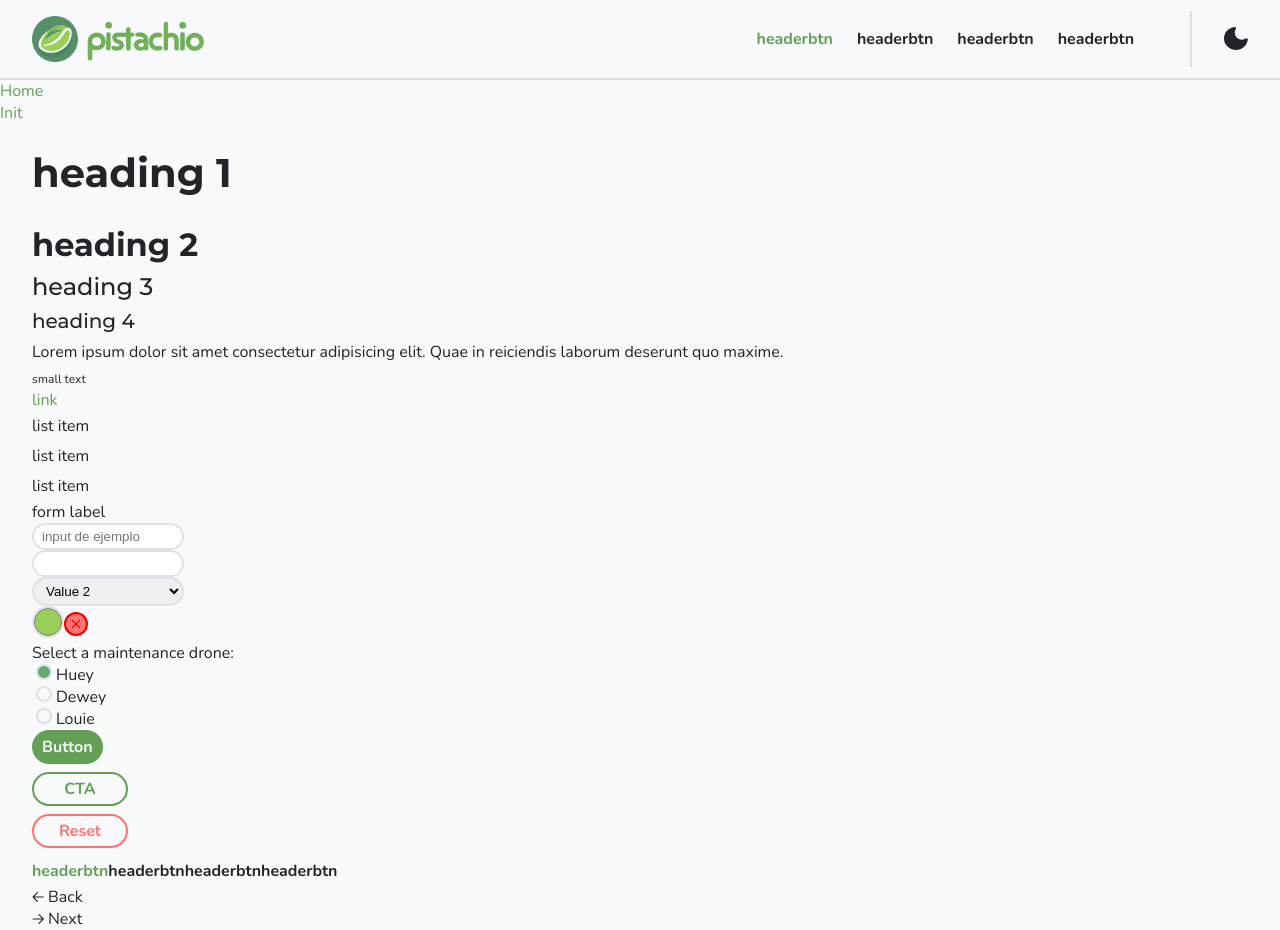
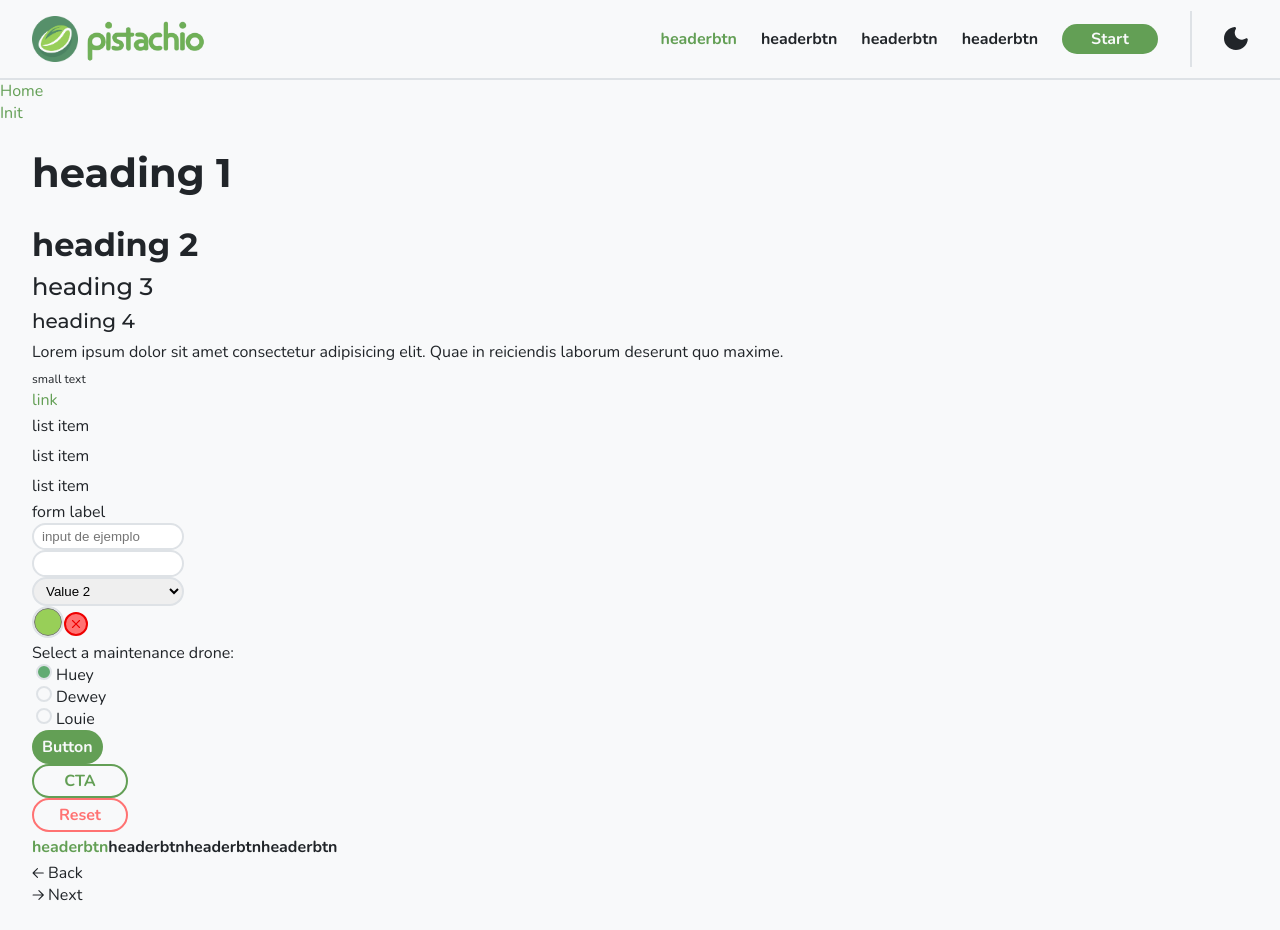
Before and after one commit to devMateos/pistachioCSS, a Vue app: page / in a window 1280 px wide. After the commit the page ends 906 px from the top, so only its background shows below. Built offline with nearby package versions, Linux system fonts and the light colour scheme.

Commit message:
chore(Header): Create mobile version of header

```diff
--- a/src/assets/css/atoms.css
+++ b/src/assets/css/atoms.css
@@ -55,7 +55,7 @@ h4, .h4 {
 /* FORMS */
 /* Input */
 .form__input-item {     /* inputs (text, number, etc.), textarea, select */
-  border: var(--border-style) var(--border-width) var(--border-color);
+  border: var(--border-standard);
   border-radius: var(--border-round);
   outline: none;
   padding: var(--spacing-XS) var(--spacing-S);
@@ -64,7 +64,7 @@ h4, .h4 {
 /* Input color */
 .form__input-color {
   appearance: auto;
-  border: var(--border-style) var(--border-width) var(--border-color);
+  border: var(--border-standard);
   border-radius: var(--border-round);
   height: var(--font-size-XL);
   padding: 0;
@@ -104,7 +104,7 @@ h4, .h4 {
 /* Input radio */
 .form__input-radio {
   appearance: none;
-  border: var(--border-style) var(--border-width) var(--border-color);
+  border: var(--border-standard);
   border-radius: var(--border-round);
   margin: 0 var(--spacing-XS);
   height: var(--spacing-M);
@@ -138,7 +138,6 @@ h4, .h4 {
   font-size: var(--font-size-S);
   font-weight: var(--font-weight-bold);
   justify-content: center;
-  margin: var(--spacing-S) 0;
   min-width: 9.6rem;
   padding: var(--spacing-XS) var(--spacing-S);
   width: fit-content;
@@ -149,6 +148,7 @@ h4, .h4 {
 }
 .button--primary:hover {
   background-color: var(--color-action-secondary);
+  color: var(--color-light);
 }
 .button--secondary {
   background-color: var(--color-background-primary);
--- a/src/assets/css/tokens.css
+++ b/src/assets/css/tokens.css
@@ -69,7 +69,7 @@
   --border-sharp: 0;
   --border-rounded: var(--spacing-M);
   --border-round: var(--spacing-L);
-
+  --border-standard: var(--border-style) var(--border-width) var(--border-color);
 }
 
 
@@ -88,7 +88,8 @@ a {
 }
 button {
   all: unset;
- }
+  cursor: pointer;
+}
 li {
   list-style: none;
 }
--- /dev/null
+++ b/src/components/atoms/HeaderMenuIcon.vue
@@ -0,0 +1,37 @@
+<script setup>
+import { defineEmits, ref } from "vue";
+const emit = defineEmits(['click']);
+
+let headerMenuOpen = ref(false);
+
+const toggleMenu = () => {
+  headerMenuOpen.value = !headerMenuOpen.value
+  emit('click', headerMenuOpen.value);
+}
+</script>
+<template>
+  <button @click='toggleMenu'>
+    <svg v-if="headerMenuOpen" class="header-menu__icon" width="12" height="12" viewBox="0 0 12 12" fill="none"
+      xmlns="http://www.w3.org/2000/svg">
+      <path fill-rule="evenodd" clip-rule="evenodd"
+        d="M6.00683 7.62317L10.048 11.6651C10.2624 11.8795 10.5533 12 10.8566 12C11.1598 12 11.4507 11.8795 11.6651 11.6651C11.8795 11.4507 12 11.1598 12 10.8566C12 10.5533 11.8795 10.2625 11.6651 10.048L7.62239 6.00685L11.6643 1.96567C11.7705 1.85949 11.8546 1.73345 11.9121 1.59474C11.9695 1.45603 11.999 1.30737 11.999 1.15724C11.9989 1.00712 11.9693 0.85847 11.9118 0.719787C11.8544 0.581103 11.7701 0.4551 11.6639 0.348971C11.5578 0.242842 11.4317 0.158666 11.293 0.101249C11.1543 0.0438311 11.0056 0.0142969 10.8555 0.0143322C10.7054 0.0143676 10.5567 0.0439717 10.4181 0.101455C10.2794 0.158937 10.1534 0.243173 10.0472 0.349352L6.00683 4.39053L1.96566 0.349352C1.86026 0.240128 1.73417 0.152987 1.59474 0.0930141C1.45531 0.0330414 1.30533 0.00143791 1.15355 4.79361e-05C1.00177 -0.00134204 0.85124 0.0275091 0.710733 0.0849181C0.570226 0.142327 0.442559 0.227144 0.335182 0.33442C0.227805 0.441696 0.142868 0.569283 0.0853262 0.709736C0.0277848 0.850189 -0.00120828 1.00069 3.85728e-05 1.15247C0.00128543 1.30425 0.0327472 1.45426 0.0925883 1.59375C0.152429 1.73324 0.239451 1.85941 0.348577 1.96491L4.39128 6.00685L0.349339 10.048C0.134901 10.2625 0.0144304 10.5533 0.0144304 10.8566C0.0144304 11.1598 0.134901 11.4507 0.349339 11.6651C0.563777 11.8795 0.854618 12 1.15788 12C1.46114 12 1.75198 11.8795 1.96642 11.6651L6.00683 7.6224V7.62317Z" />
+    </svg>
+    <svg v-else class="header-menu__icon" viewBox="0 0 13 12" fill="none" xmlns="http://www.w3.org/2000/svg">
+      <path fill-rule="evenodd" clip-rule="evenodd"
+        d="M12.8 4C12.8 3.78783 12.7158 3.58434 12.5657 3.43431C12.4157 3.28429 12.2122 3.2 12 3.2H3.75365C3.54148 3.2 3.33799 3.28429 3.18796 3.43431C3.03793 3.58434 2.95365 3.78783 2.95365 4C2.95365 4.21217 3.03793 4.41566 3.18796 4.56569C3.33799 4.71571 3.54148 4.8 3.75365 4.8H12C12.2122 4.8 12.4157 4.71571 12.5657 4.56569C12.7158 4.41566 12.8 4.21217 12.8 4ZM12.8 0.8C12.8 0.587827 12.7158 0.384344 12.5657 0.234315C12.4157 0.0842854 12.2122 0 12 0H0.800049C0.587875 0 0.384392 0.0842854 0.234363 0.234315C0.0843335 0.384344 4.86374e-05 0.587827 4.86374e-05 0.8C4.86374e-05 1.01217 0.0843335 1.21566 0.234363 1.36569C0.384392 1.51571 0.587875 1.6 0.800049 1.6H12C12.2122 1.6 12.4157 1.51571 12.5657 1.36569C12.7158 1.21566 12.8 1.01217 12.8 0.8ZM12.8 7.2C12.8 6.98783 12.7158 6.78434 12.5657 6.63431C12.4157 6.48429 12.2122 6.4 12 6.4H0.800049C0.587875 6.4 0.384392 6.48429 0.234363 6.63431C0.0843335 6.78434 4.86374e-05 6.98783 4.86374e-05 7.2C4.86374e-05 7.41217 0.0843335 7.61566 0.234363 7.76569C0.384392 7.91571 0.587875 8 0.800049 8H12C12.2122 8 12.4157 7.91571 12.5657 7.76569C12.7158 7.61566 12.8 7.41217 12.8 7.2ZM12.8 10.4C12.8 10.1878 12.7158 9.98434 12.5657 9.83431C12.4157 9.68429 12.2122 9.6 12 9.6H3.75365C3.54148 9.6 3.33799 9.68429 3.18796 9.83431C3.03793 9.98434 2.95365 10.1878 2.95365 10.4C2.95365 10.6122 3.03793 10.8157 3.18796 10.9657C3.33799 11.1157 3.54148 11.2 3.75365 11.2H12C12.2122 11.2 12.4157 11.1157 12.5657 10.9657C12.7158 10.8157 12.8 10.6122 12.8 10.4Z" />
+    </svg>
+  </button>
+</template>
+<style>
+.header-menu__icon {
+  fill: var(--color-text);
+  height: var(--spacing-XL);
+  width: var(--spacing-XL);
+}
+
+@media(min-width: 778px) {
+  .header-menu__icon {
+    display: none;
+  }
+}
+</style>
--- a/src/components/molecules/HeaderNav.vue
+++ b/src/components/molecules/HeaderNav.vue
@@ -5,6 +5,7 @@
       <li class="navbar__button"><a href="">headerbtn</a></li>
       <li class="navbar__button"><a href="">headerbtn</a></li>
       <li class="navbar__button"><a href="">headerbtn</a></li>
+      <li><a href="" class="button button--primary">Start</a></li>
     </ul>
   </nav>
   <div class="navbar__separator"></div>
@@ -15,13 +16,25 @@
 }
 
 .navbar__separator {
-  border: var(--border-style) .1rem var(--border-color);
-  height: 5.6rem;
-  margin-left: var(--spacing-L);
+  display: none;
 }
 
 .header__nav>ul {
+  align-items: center;
   display: flex;
+  flex-direction: column;
   gap: var(--spacing-L);
 }
+
+@media(min-width: 778px) {
+  .navbar__separator {
+    border: var(--border-style) .1rem var(--border-color);
+    display: flex;
+    height: 5.6rem;
+  }
+
+  .header__nav>ul {
+    flex-direction: row;
+  }
+}
 </style>
--- a/src/components/organisms/Header.vue
+++ b/src/components/organisms/Header.vue
@@ -1,12 +1,34 @@
 <script setup>
+import { ref } from "vue";
+
 import HeaderLogo from '@/components/molecules/HeaderLogo.vue';
 import HeaderNav from '@/components/molecules/HeaderNav.vue';
 import SwitchModeButton from '@/components/atoms/SwitchModeButton.vue';
+import HeaderMenuIcon from '../atoms/HeaderMenuIcon.vue';
+
+const mobileScreen = window.innerWidth < 778;
+console.log(mobileScreen, innerWidth);
+let headerMenuOpen = ref();
+const toggleMenu = (data) => {
+  headerMenuOpen.value = data;
+}
+
+handleResize();
+window.addEventListener('resize', handleResize);
+
+function handleResize() {
+  if (mobileScreen) {
+    headerMenuOpen.value = false;
+  } else {
+    headerMenuOpen.value = true;
+  }
+}
 </script>
 <template>
   <header>
     <HeaderLogo />
-    <div class="header__right-column">
+    <HeaderMenuIcon @click="toggleMenu" />
+    <div v-show="!mobileScreen || (mobileScreen && headerMenuOpen)" class="header__right-column">
       <HeaderNav />
       <SwitchModeButton />
     </div>
@@ -16,16 +38,40 @@ import SwitchModeButton from '@/components/atoms/SwitchModeButton.vue';
 header {
   align-items: center;
   display: flex;
-  background-color: var(--color-interface);
-  border-bottom: var(--border-style) var(--border-width) var(--border-color);
+  background-color: var(--color-background-primary);
+  border-bottom: var(--border-standard);
   height: 8rem;
   justify-content: space-between;
   padding: var(--spacing-M) var(--spacing-XL);
+  position: relative;
 }
 
 .header__right-column {
   align-items: center;
+  background-color: var(--color-background-primary);
+  border-bottom: var(--border-standard);
   display: flex;
+  flex-direction: column;
   gap: var(--spacing-XL);
+  height: fit-content;
+  left: 0;
+  padding: var(--spacing-XL);
+  position: absolute;
+  top: 8rem;
+  width: 100vw;
+}
+
+
+@media(min-width: 778px) {
+  .header__right-column {
+    border: none;
+    display: flex;
+    flex-direction: row;
+    justify-content: end;
+    left: 0;
+    padding: 0;
+    position: relative;
+    top: 0;
+  }
 }
 </style>
```
